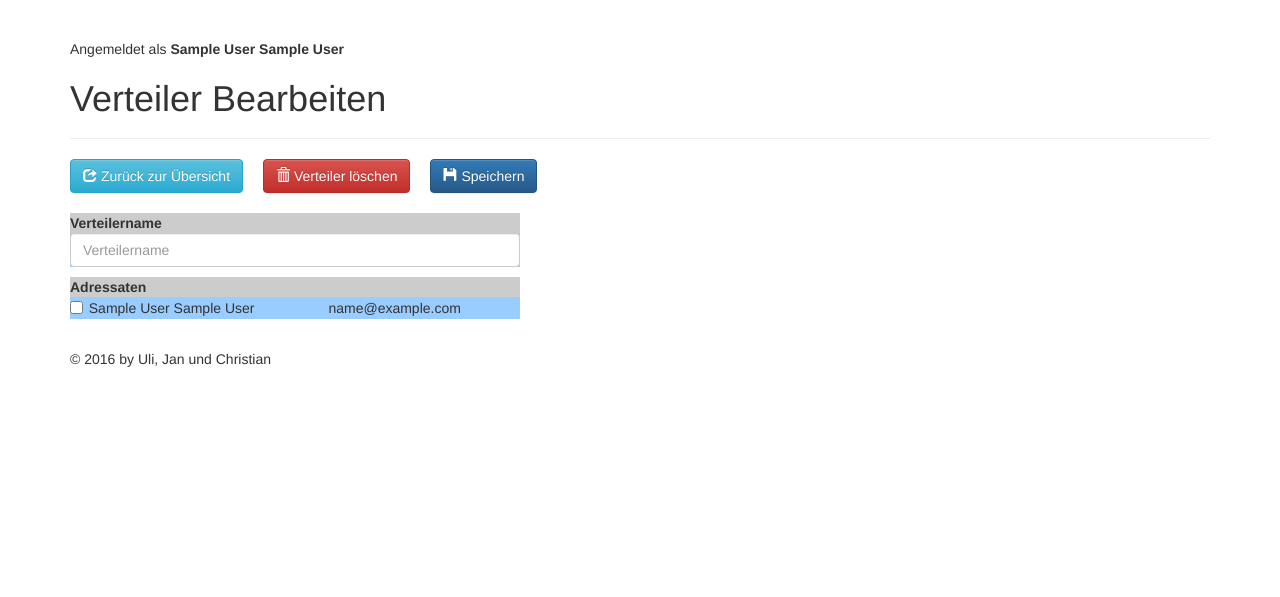
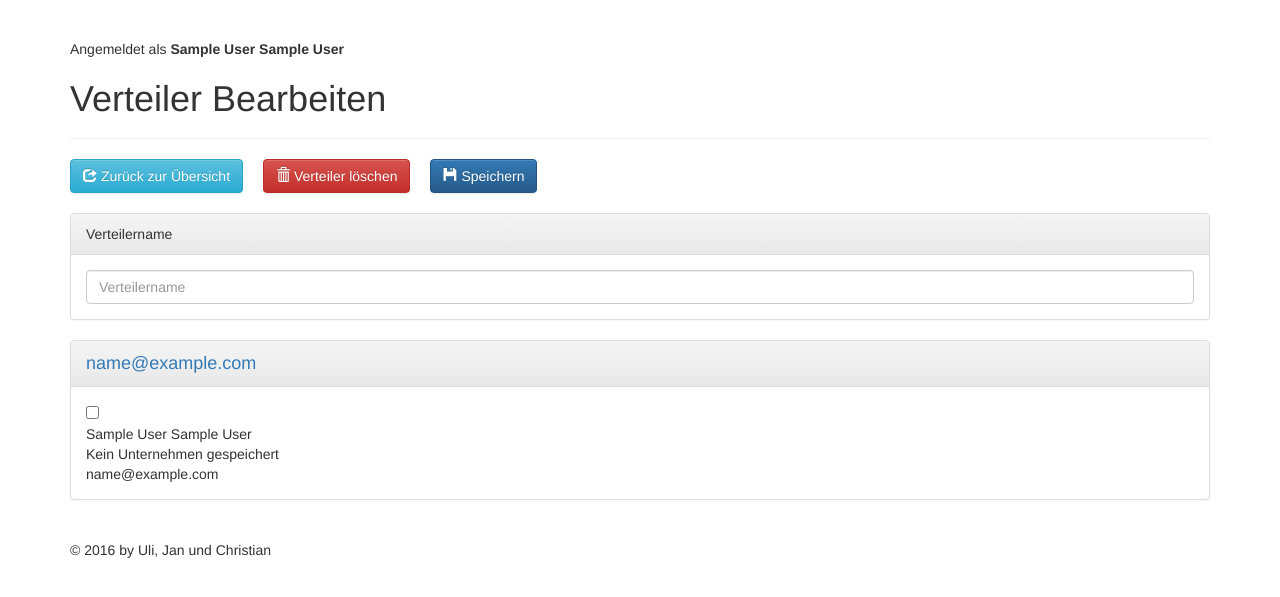
Before and after one commit to ulikoenig/pewosa, a PHP site: page /distribution_detail.php in a window 1280 px wide. Shown: the part 51-648 px from the top of the page. Run offline with PHP 8.4, Linux system fonts and the light colour scheme; the visitor is signed in with stand-in values (Sample User, id 1); data that the repository does not hold is empty.

Commit message:
Update distribution_detail.php
Update Graphic

```diff
--- a/distribution_detail.php
+++ b/distribution_detail.php
@@ -155,72 +155,46 @@ include_once("header.php");
 	echo "<INPUT type='hidden' id='dist' name='dist' value='$take'>";
 	echo "<button type='submit' class='btn btn-primary' title='Speichern' name='safe' value='$take'><span class='glyphicon glyphicon-floppy-disk' aria-hidden='true'></span> Speichern</button>";
 
-	?>
-	</td></tr></table><br><table border=0 class="centred">
 
+	echo "</td></tr></table><br>";
+	echo "<div class='panel panel-default'>";
+	echo "<div class='panel-heading'>";
+	echo "Verteilername</div>";
+	echo "<div class='panel-body'>";
+	echo "<input type='text' name='c_name' value='$name' placeholder='Verteilername' class='form-control' size='50'></div></div>";
 
-	<?
-/*	echo " <form action='distributions.php' method='post' style='display:inline;'>";
-	echo "<button type='submit' class='btn btn-info' title='Zur Übersicht' name='' value=''><span class='glyphicon glyphicon-share' aria-hidden='true'></span> Zurück zur Übersicht</button></form></td><td  colspan=2 bgcolor='#99ccff' align='right'>";
-	echo "<form action='distribution_detail.php' method='post'>";?>
-	<table border=0 class="centred">
-	<?
-			echo "<tr><td colspan=2 bgcolor='#99ccff' align='left'>";
-			echo " <form action='distributions.php' method='post' style='display:inline;'>";
-			echo "<INPUT type='hidden' id='dist' name='dist' value='$take'>";
-			?><button Hspace="5" type='submit' class='btn btn-danger' title='Verteiler löschen' name='delete' value='' onclick="return confirm('Verteiler wirklich löschen?');"><span class='glyphicon glyphicon-trash' aria-hidden='true'></span> Löschen</button></form><?
-
-			echo "<td colspan=42 bgcolor='#99ccff' align='right'>";
-			echo "<INPUT type='hidden' id='dist' name='dist' value='$take'>";
-			echo "<button type='submit' class='btn btn-primary' title='Speichern' name='safe' value='$take'><span class='glyphicon glyphicon-floppy-disk' aria-hidden='true'></span> Speichern</button></form></td></tr>";
-
-			?>*/
-		?>
-		<tr height=20>
-			<th class='cell' colspan=42 bgcolor='#cccccc'>Verteilername</th>
-			</tr><tr>
-			<?
-			echo "<td class='cell' colspan=42 bgcolor='#99ccff'>";
-			echo "<input type='text' name='c_name' value='$name' placeholder='Verteilername' class='form-control' size='50'>";
-			echo "</td>";
-			?>
-			</tr><tr height=10></tr><tr>
-			<th class='cell' colspan=42 bgcolor='#cccccc'>Adressaten</th>
-			</tr>
-			<?
 
 			For ($i=1;$i<=$counter2;$i++)
 				{
-				If ($color=='#99ccff'){$color='#f5f5dc';}else{$color='#99ccff';}
-				echo "<tr><td class='cell' bgcolor='$color'>";
 				$taking=$ids[$i];
+				echo "<div class='panel panel-default'>";
+				$send_id='customer_detail.php?cust='.$taking;
+				echo "<div class='panel-heading'><a href='$send_id'><Font size='4'>$email[$taking]</font></a></div>";
+				echo "<div class='panel-body'>";
+
+
 				//wir müssen die Namen der Checkboxes definieren
 				$boxname='box'.$taking;
+				$allname=$firstname[$taking].' '.$lastname[$taking];
+				If ($firstname[$taking]=='' AND $lastname[$taking]==''){$allname='Kein Name gespeichert';}
+				If ($company[$taking]==''){$comp='Kein Unternehmen gespeichert';}else{$comp=$company[$taking];}
 				If ($counting>0)
 					{
 					If (in_array($taking, $customer_id))
 						{
-						{echo "<input type='checkbox' checked name='$boxname'></td><td bgcolor='$color'><b><Span class='badge'>$firstname[$taking] $lastname[$taking]</span></b></td><td bgcolor='$color'><b>$company[$taking]</b></td><td bgcolor='$color'><b>$email[$taking]</b>";}
+						{echo "<input type='checkbox' checked name='$boxname'><br> <b>$allname </b> <br><b> $comp</b><br><b> $email[$taking]</b>";}
 						}
 					else
 						{
-						{echo "<input type='checkbox' name='$boxname'></td><td bgcolor='$color'>$firstname[$taking] $lastname[$taking]</td><td bgcolor='$color'>$company[$taking]</td><td bgcolor='$color'> $email[$taking]";}
+						{echo "<input type='checkbox' name='$boxname'><br> $allname <br> $comp <br> $email[$taking]";}
 						}
 					}
 				else
-					{echo "<input type='checkbox' name='$boxname'></td><td bgcolor='$color'>$firstname[$taking] $lastname[$taking]</td><td bgcolor='$color'>$company[$taking]</td><td bgcolor='$color'>$email[$taking]";}
-				echo "</td></tr><tr height=10></tr>";
+					{echo "<input type='checkbox' name='$boxname'><br> $allname <br> $comp <br> $email[$taking]";}
+				echo "</div></div>";
 				}
 
-			/*echo "<tr><td colspan=2 bgcolor='#99ccff' align='left'>";
-			echo " <form action='distributions.php' method='post' style='display:inline;'>";
-			echo "<INPUT type='hidden' id='dist' name='dist' value='$take'>";
-			?><button type='submit' class='btn btn-danger' title='Verteiler löschen' name='delete' value='' onclick="return confirm('Verteiler wirklich löschen?');"><span class='glyphicon glyphicon-trash' aria-hidden='true'></span> Löschen</button></form><?
 
-			echo "<td colspan=42 bgcolor='#99ccff' align='right'>";
-			echo "<INPUT type='hidden' id='dist' name='dist' value='$take'>";
-			echo "<button type='submit' class='btn btn-primary' title='Speichern' name='safe' value='$take'><span class='glyphicon glyphicon-floppy-disk' aria-hidden='true'></span> Speichern</button></form>";
-			*/
 			?>
 		</table>
 
```
